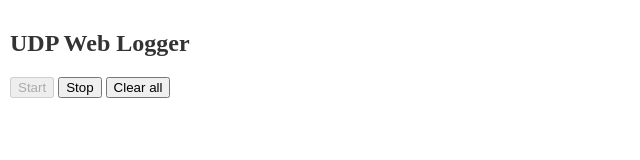
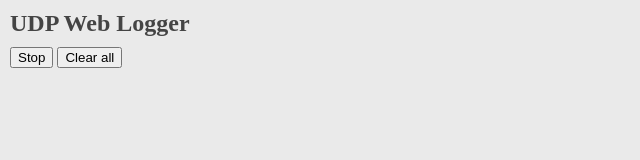
Before and after one commit to Dalee/udp-web-logger, a plain HTML site: page bindata/index.html in a window 1280 px wide. Shown: the whole page, without its empty margins (0-640 px from the left). Drawn offline with Linux system fonts and the light colour scheme; no server answers.

Commit message:
little layout

```diff
--- a/bindata/index.css
+++ b/bindata/index.css
@@ -1,7 +1,11 @@
-html, body {
+html, body, h2 {
 	margin: 0;
 	padding: 0;
-	color: #333333;
+}
+
+body {
+	color: #444444;
+	background-color: #eaeaea;
 }
 
 #container {
@@ -19,6 +23,7 @@ html, body {
 	border: 1px solid #e4e4e4;
 	padding: 8px;
 	margin-bottom: 7px;
+	border-radius: 7px;
 }
 
 .meta {
@@ -34,4 +39,5 @@ html, body {
 
 .controls {
 	margin-bottom: 10px;
+	margin-top: 10px
 }
--- a/bindata/index.html
+++ b/bindata/index.html
@@ -12,8 +12,7 @@
         <div id="container">
 			<h2>UDP Web Logger</h2>
 			<div class="controls">
-				<button id="start">Start</button>
-				<button id="stop">Stop</button>
+				<button data-start="Start" data-stop="Stop" id="toggle"></button>
 				<button id="clear">Clear all</button>
 			</div>
 			<div id="last_update"></div>
--- a/bindata/index.js
+++ b/bindata/index.js
@@ -9,22 +9,12 @@
 
     let timer = null;
     let lastUnix = 0;
+    let isFetching = false;
+
     const entriesContainer = w.document.getElementById('entries');
     const lastUpdateContainer = w.document.getElementById('last_update');
-    const startButton = w.document.getElementById('start');
-    const stopButton = w.document.getElementById('stop');
+    const toggleButton = w.document.getElementById('toggle');
     const clearButton = w.document.getElementById('clear');
-
-    /**
-     * Stops interval, disables the stop button
-     * and enables the start.
-     */
-    function onStopClick() {
-        clearInterval(timer);
-
-        stopButton.disabled = true;
-        startButton.disabled = false;
-    }
 
     /**
      * Clears all the messages.
@@ -39,19 +29,24 @@
      * Starts interval, disables the start button
      * and enables the stop.
      */
-    function onStartClick() {
-        fetchLogEntries();
-        timer = setInterval(fetchLogEntries, 2000);
+    function onToggleClick() {
+        if (!isFetching) {
+            fetchLogEntries();
+            timer = setInterval(fetchLogEntries, 2000);
 
-        stopButton.disabled = false;
-        startButton.disabled = true;
+            toggleButton.innerText = toggleButton.dataset.stop;
+        } else {
+            clearInterval(timer);
+            toggleButton.innerText = toggleButton.dataset.start;
+        }
+
+        isFetching = !isFetching;
     }
 
-    stopButton.addEventListener('click', onStopClick);
-    startButton.addEventListener('click', onStartClick);
+    toggleButton.addEventListener('click', onToggleClick);
     clearButton.addEventListener('click', onClearClick);
 
-    startButton.dispatchEvent(new Event('click'));
+    toggleButton.dispatchEvent(new Event('click'));
 
     /**
      * Generates markup for an entry.
```
